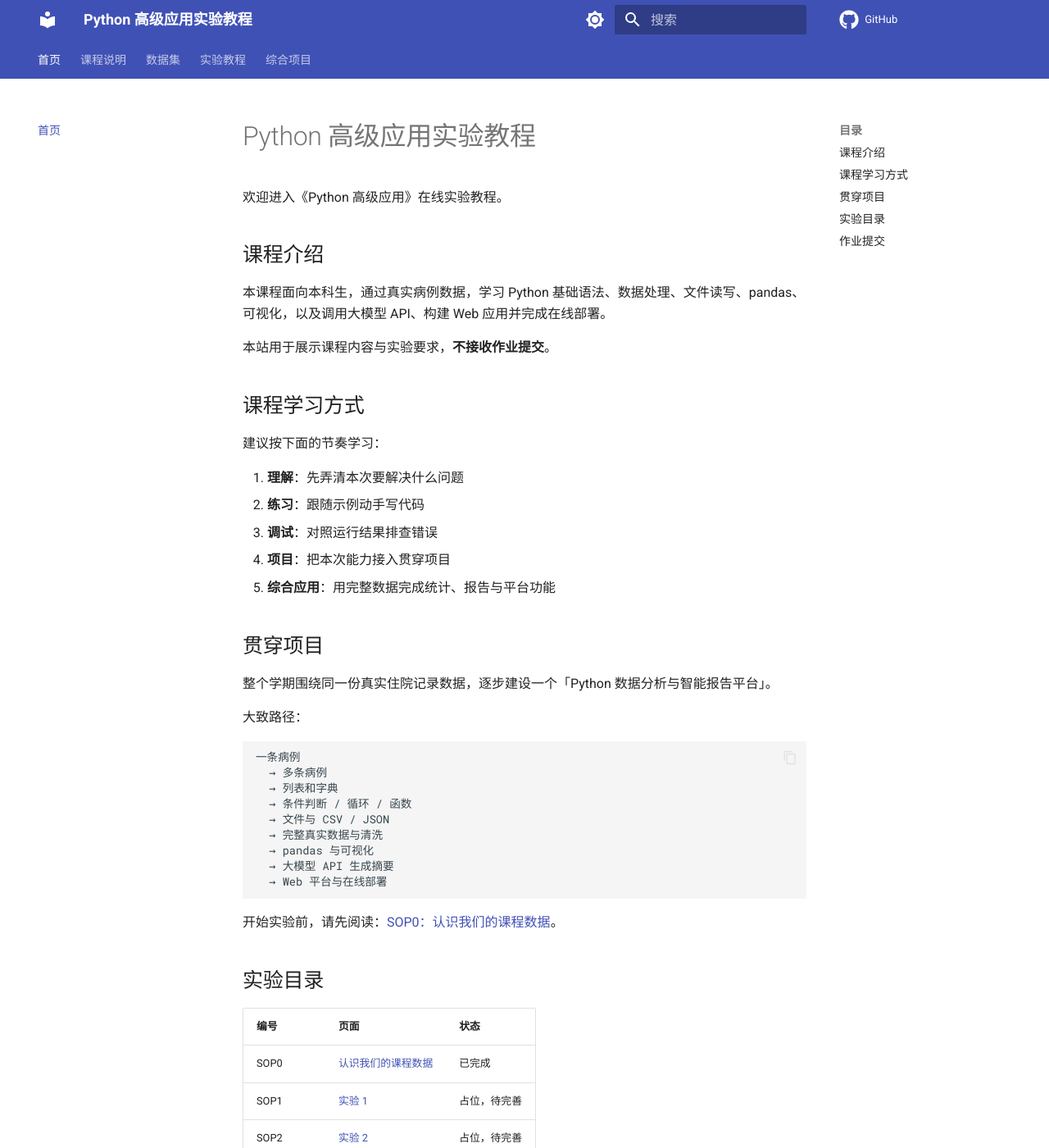
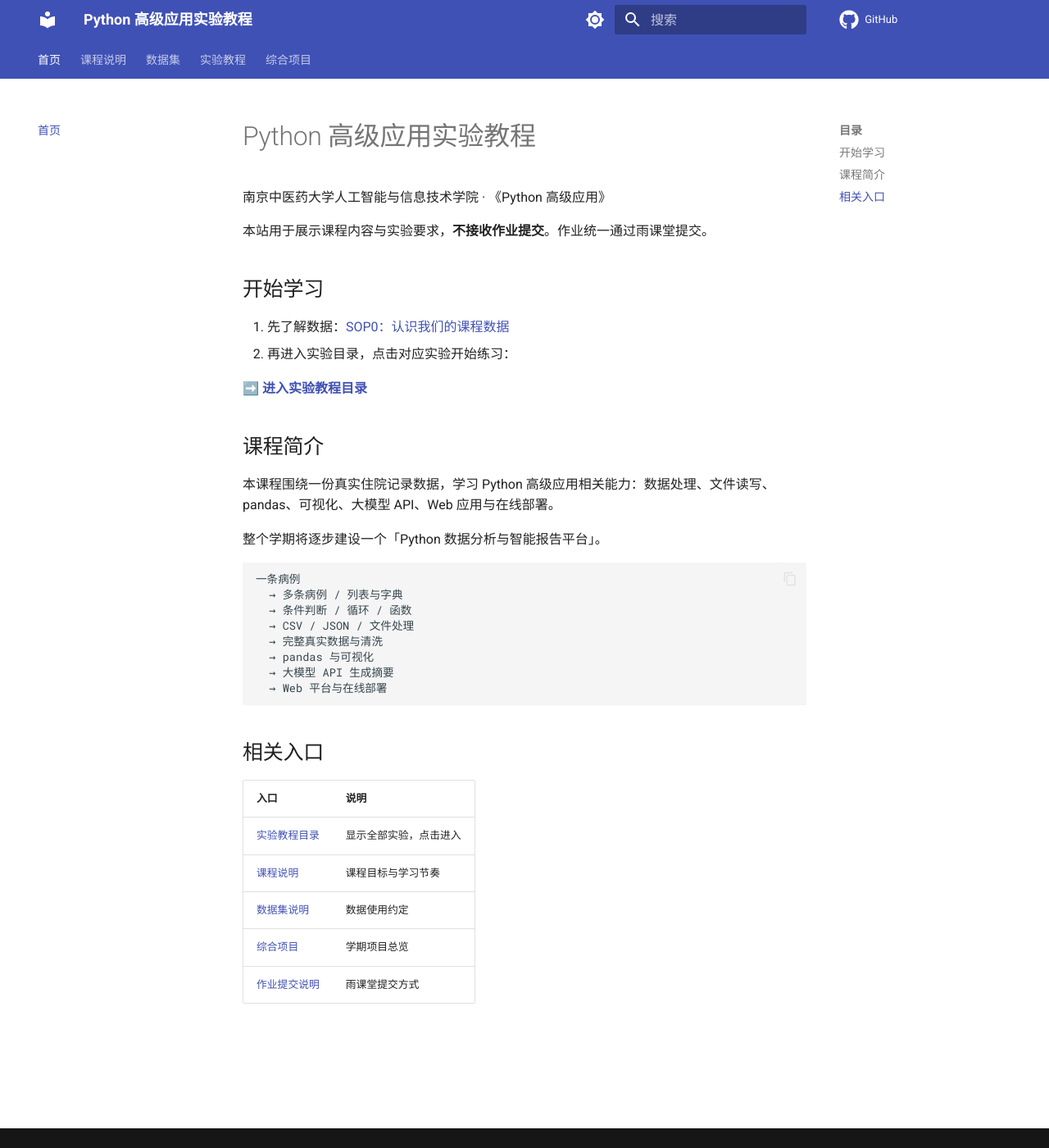
Before and after one commit to shaoxunyuan/PythonCourse, an MkDocs documentation site: the page built from docs/index.md, in a window 1280 px wide and 1400 px high. Shown: the whole window at 82% size. Built offline with MkDocs 1.6.1 and Material for MkDocs 9.7.7, drawn with Linux system fonts in a browser that asks for light colours; comment, search, counter and statistics services are not loaded; some of the changed text lies outside the part shown.

Commit message:
Summary
Summary

````diff
--- a/docs/index.md
+++ b/docs/index.md
@@ -1,72 +1,39 @@
 # Python 高级应用实验教程
 
-欢迎进入《Python 高级应用》在线实验教程。
+南京中医药大学人工智能与信息技术学院 · 《Python 高级应用》
 
-## 课程介绍
+本站用于展示课程内容与实验要求，**不接收作业提交**。作业统一通过雨课堂提交。
 
-本课程面向本科生，通过真实病例数据，学习 Python 基础语法、数据处理、文件读写、pandas、可视化，以及调用大模型 API、构建 Web 应用并完成在线部署。
+## 开始学习
 
-本站用于展示课程内容与实验要求，**不接收作业提交**。
+1. 先了解数据：[SOP0：认识我们的课程数据](sop0-data.md)
+2. 再进入实验目录，点击对应实验开始练习：
 
-## 课程学习方式
+**➡️ [进入实验教程目录](labs/index.md)**
 
-建议按下面的节奏学习：
+## 课程简介
 
-1. **理解**：先弄清本次要解决什么问题
-2. **练习**：跟随示例动手写代码
-3. **调试**：对照运行结果排查错误
-4. **项目**：把本次能力接入贯穿项目
-5. **综合应用**：用完整数据完成统计、报告与平台功能
+本课程围绕一份真实住院记录数据，学习 Python 高级应用相关能力：数据处理、文件读写、pandas、可视化、大模型 API、Web 应用与在线部署。
 
-## 贯穿项目
-
-整个学期围绕同一份真实住院记录数据，逐步建设一个「Python 数据分析与智能报告平台」。
-
-大致路径：
+整个学期将逐步建设一个「Python 数据分析与智能报告平台」。
 
 ```text
 一条病例
-  → 多条病例
-  → 列表和字典
+  → 多条病例 / 列表与字典
   → 条件判断 / 循环 / 函数
-  → 文件与 CSV / JSON
+  → CSV / JSON / 文件处理
   → 完整真实数据与清洗
   → pandas 与可视化
   → 大模型 API 生成摘要
   → Web 平台与在线部署
 ```
 
-开始实验前，请先阅读：[SOP0：认识我们的课程数据](sop0-data.md)。
+## 相关入口
 
-## 实验目录
-
-| 编号 | 页面 | 状态 |
-|------|------|------|
-| SOP0 | [认识我们的课程数据](sop0-data.md) | 已完成 |
-| SOP1 | [实验 1](labs/sop01.md) | 占位，待完善 |
-| SOP2 | [实验 2](labs/sop02.md) | 占位，待完善 |
-| SOP3 | [实验 3](labs/sop03.md) | 占位，待完善 |
-| SOP4 | [实验 4](labs/sop04.md) | 占位，待完善 |
-| SOP5 | [实验 5](labs/sop05.md) | 占位，待完善 |
-| SOP6 | [实验 6](labs/sop06.md) | 占位，待完善 |
-| SOP7 | [实验 7](labs/sop07.md) | 占位，待完善 |
-| SOP8 | [实验 8](labs/sop08.md) | 占位，待完善 |
-| SOP9 | [实验 9](labs/sop09.md) | 占位，待完善 |
-| SOP10 | [实验 10](labs/sop10.md) | 占位，待完善 |
-| SOP11 | [实验 11](labs/sop11.md) | 占位，待完善 |
-
-## 作业提交
-
-所有作业统一通过**雨课堂**提交。
-
-本站仅提供：
-
-- 题目
-- 要求
-- 数据
-- 示例
-- 教学内容
-
-不提供在线作业提交、上传或评分功能。
-
-详见：[作业提交说明](guide/submission.md)。
+| 入口 | 说明 |
+|------|------|
+| [实验教程目录](labs/index.md) | 显示全部实验，点击进入 |
+| [课程说明](guide/course.md) | 课程目标与学习节奏 |
+| [数据集说明](guide/dataset.md) | 数据使用约定 |
+| [综合项目](project/overview.md) | 学期项目总览 |
+| [作业提交说明](guide/submission.md) | 雨课堂提交方式 |
--- /dev/null
+++ b/docs/labs/index.md
@@ -0,0 +1,20 @@
+# 实验教程
+
+开始实验前，请先阅读数据背景说明。点击下方标题进入对应页面。
+
+- [SOP0：认识我们的课程数据](../sop0-data.md) — 数据规模、一行含义、主要字段分类，以及这份数据如何贯穿全学期。
+- [SOP1：待完善](sop01.md) — 实验内容待完善。
+- [SOP2：待完善](sop02.md) — 实验内容待完善。
+- [SOP3：待完善](sop03.md) — 实验内容待完善。
+- [SOP4：待完善](sop04.md) — 实验内容待完善。
+- [SOP5：待完善](sop05.md) — 实验内容待完善。
+- [SOP6：待完善](sop06.md) — 实验内容待完善。
+- [SOP7：待完善](sop07.md) — 实验内容待完善。
+- [SOP8：待完善](sop08.md) — 实验内容待完善。
+- [SOP9：待完善](sop09.md) — 实验内容待完善。
+- [SOP10：待完善](sop10.md) — 实验内容待完善。
+- [SOP11：待完善](sop11.md) — 实验内容待完善。
+
+---
+
+作业统一通过**雨课堂**提交。本站只提供题目、要求、数据与教学内容。
--- a/mkdocs.yml
+++ b/mkdocs.yml
@@ -76,6 +76,7 @@ nav:
       - SOP0：认识我们的课程数据: sop0-data.md
       - 数据使用说明: guide/dataset.md
   - 实验教程:
+      - labs/index.md
       - SOP1：待完善: labs/sop01.md
       - SOP2：待完善: labs/sop02.md
       - SOP3：待完善: labs/sop03.md
````
Also changed, not shown: README.md (+5 -5 lines).
